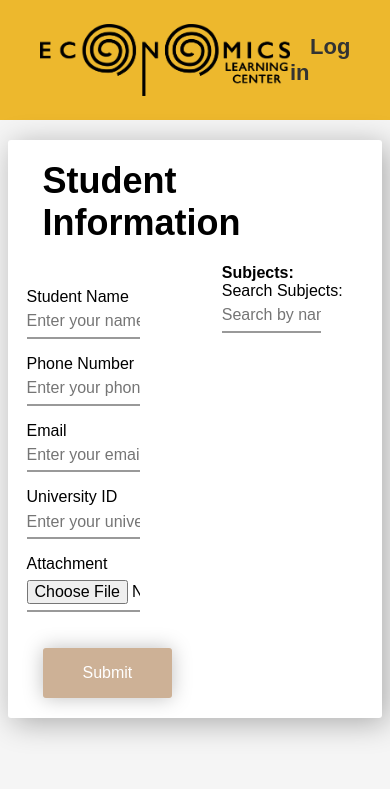
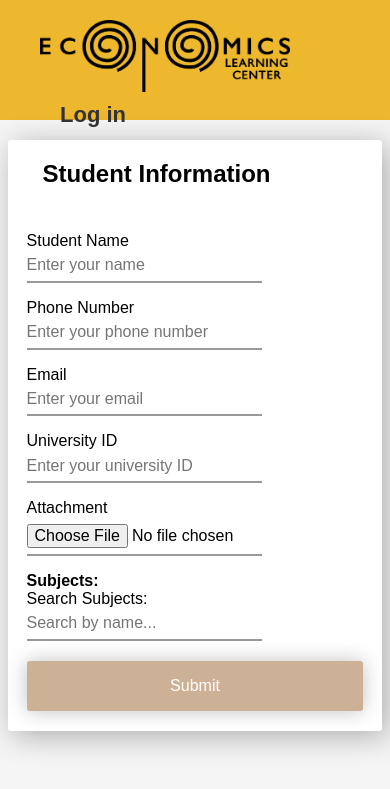
Before and after one commit to devHassan19/elc_project, a Django app: template main_app/templates/accounts/student_page.html in a window 390 px wide. Shown: the top 789 px of the page. Run offline with Django 3.2, Linux system fonts and the light colour scheme; the template is opened without the code that fills it, so the values that code supplies are empty.

Commit message:
12th submit update student message

```diff
--- a/main_app/views.py
+++ b/main_app/views.py
@@ -52,7 +52,7 @@ def student_page(request):
         form = StudentRequestForm(request.POST, request.FILES)
         if form.is_valid():
             form.save()
-            messages.success(request, 'Request submitted successfully!')
+            messages.success(request,  'تم تقديم طلبك بنجاح. سيتم التواصل معك خلال 24 ساعة. إذا لم تصلك رسالتنا، الرجاء التواصل مع الدعم الفني  36195555. \nRequest submitted successfully! We will contact you within 24 hours. If you do not receive our message, please contact ELC support.')
             return redirect('student_page')
     else:
         form = StudentRequestForm()  # Use empty form for GET request
--- a/static/styles/student.css
+++ b/static/styles/student.css
@@ -158,7 +158,7 @@ button:hover {
 .subject-section {
   width: 48%; /* Adjust width as needed */
   padding-left: 20px; /* Space between sections */
-  max-height: 200px; /* Set a fixed height for the scrollbar */
+  max-height: 380px; /* Set a fixed height for the scrollbar */
   overflow-y: auto; /* Enable vertical scrolling */
 }
 
@@ -220,3 +220,51 @@ button:hover {
   padding: 8px 15px; /* Increased button size */
   font-size: 1em; /* Font size for button */
 }
+
+/* -------------------- */
+
+
+/* Responsive Styles */
+@media (max-width: 768px) {
+  nav {
+    flex-direction: column; /* Stack items vertically */
+    align-items: flex-start; /* Align items to the start */
+  }
+
+  nav ul {
+    flex-direction: column; /* Stack navigation items */
+    width: 100%; /* Full width for nav items */
+    padding: 10px 0; /* Add padding */
+  }
+
+  nav ul li {
+    width: 100%; /* Full width for each item */
+  }
+
+  .form-container {
+    flex-direction: column; /* Stack form fields vertically */
+  }
+
+  .input-section, .subject-section {
+    width: 100%; /* Full width for sections */
+    padding-left: 0; /* Remove padding */
+  }
+
+  .subject-image {
+    width: 80px; /* Adjust image size */
+    height: 80px; /* Adjust image size */
+  }
+
+  h2 {
+    font-size: 1.5rem; /* Adjust heading size */
+  }
+
+  button {
+    width: 100%; /* Full width for buttons */
+    margin-left: 0; /* Remove left margin */
+  }
+
+  .message-window {
+    width: 90%; /* Responsive width for message window */
+  }
+}
```
Also changed, not shown: db.sqlite3, media/attachments/2-ECONOMICS-01_qFB1gSH.jpg (added), media/attachments/Free-Sample-School-ID-Card-Template-1_YPGivS8.jpg (added), media/attachments/summer_course_tables_2025_LAW238_zBMzfWp.jpg (added).
